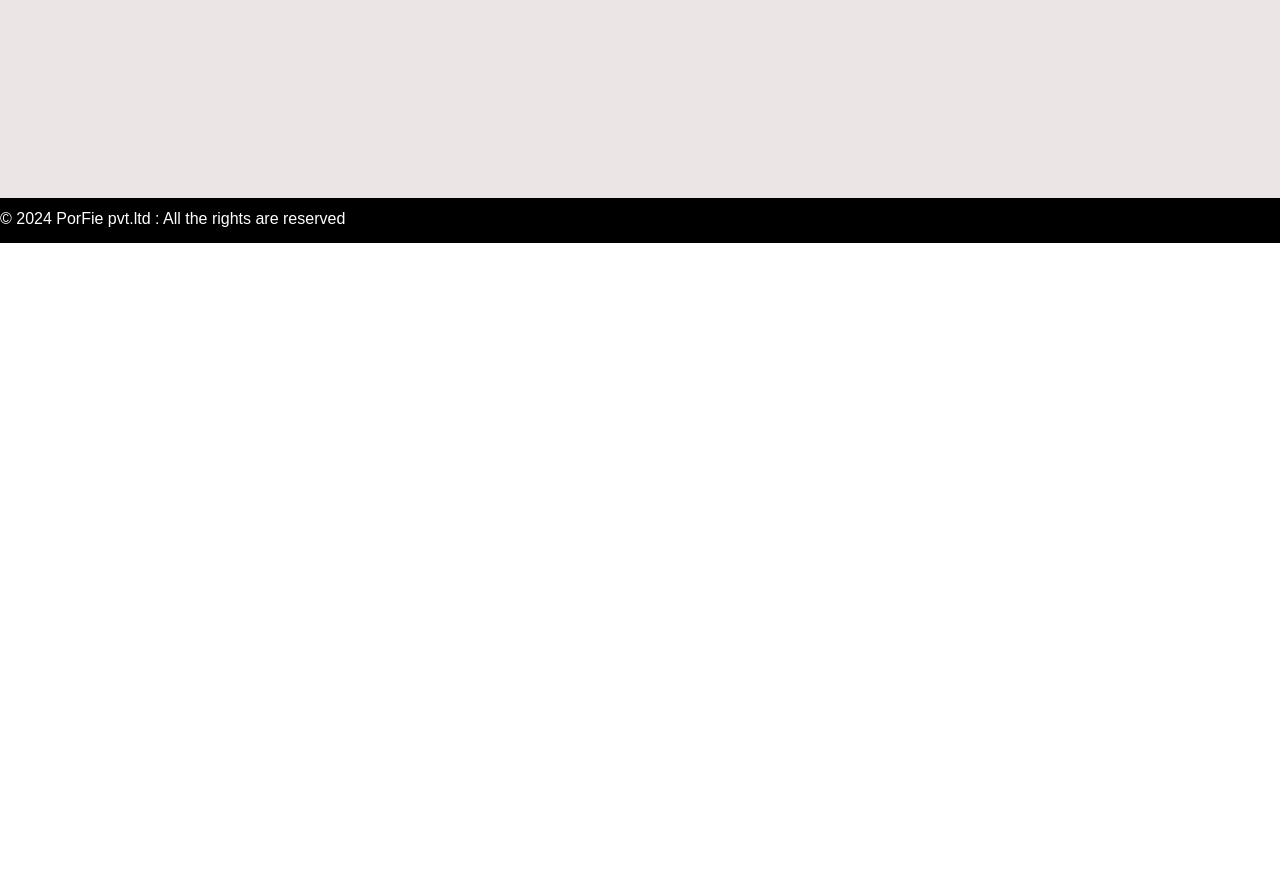
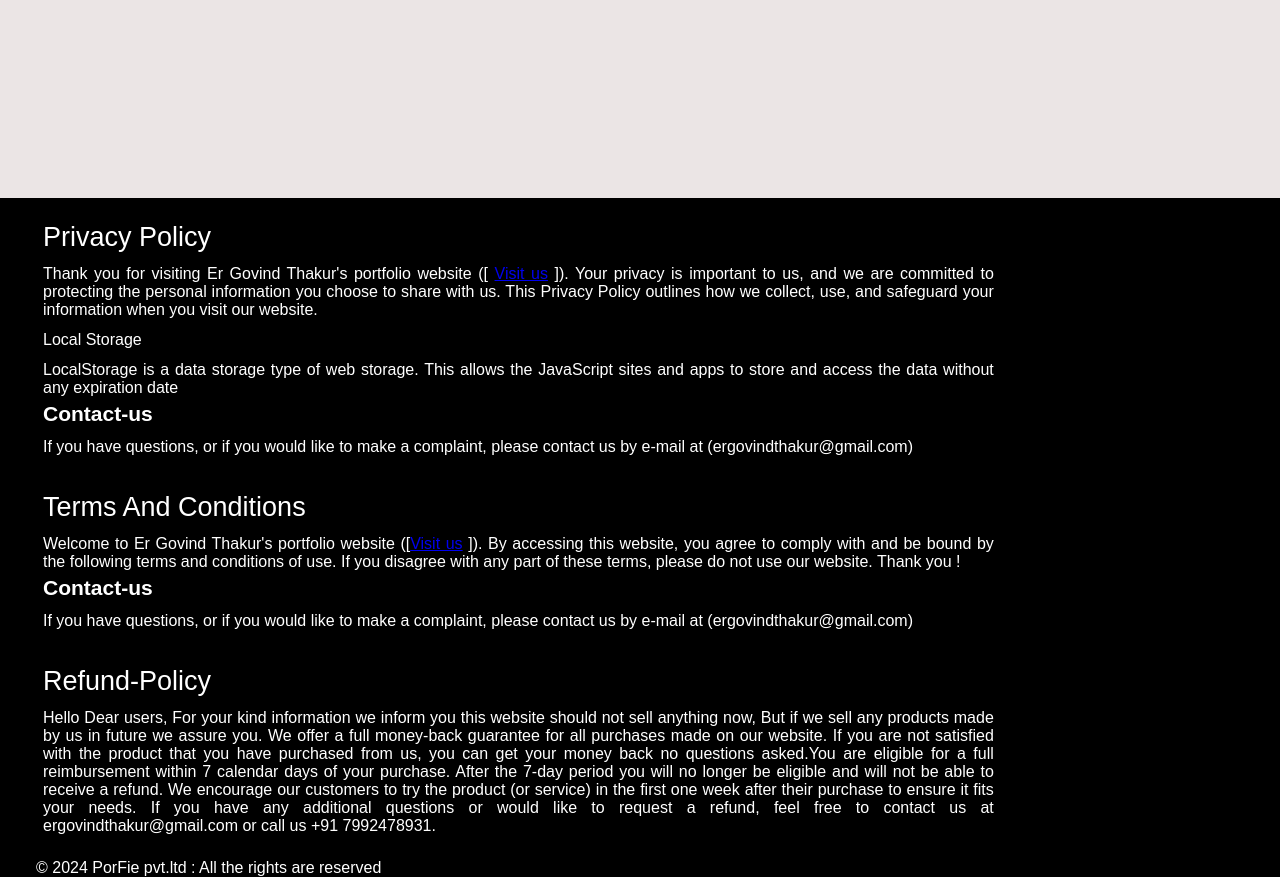
Before and after one commit to ErGovindthakur/CODSOFT_task1, a plain HTML site: page index.html in a window 1280 px wide. Shown: the part 3914-4791 px from the top of the page. Before the commit the page ends 4157 px from the top, so only its background shows below. Drawn offline with nearby package versions, Linux system fonts and the light colour scheme.

Commit message:
Fixing some issue related

```diff
--- a/index.css
+++ b/index.css
@@ -434,8 +434,31 @@ background:rgb(5, 145, 5) ;
 
 }
 /* code of footer section  */
+.privacy-policy{
+    width: 81%;
+    font-family: sans-serif;
+    padding: 12px 43px;
+}
+.privacy-policy .privacy-policy-heading{
+    font-size: 27px;
+}
+
+.terms-condition{
+    width: 81%;
+    font-family: sans-serif;
+    padding: 12px 43px;
+}
+.terms, .refund{
+    font-size: 27px;
+}
+
+.refund-policy{
+    width: 81%;
+    font-family: sans-serif;
+    padding: 12px 43px;
+}
 footer{
     width: 100%;
-    height: 45px;
     background: black;
+    text-align: justify;
 }
--- a/index.html
+++ b/index.html
@@ -16,6 +16,7 @@
       href="https://cdn.jsdelivr.net/npm/remixicon@4.2.0/fonts/remixicon.css"
       rel="stylesheet"
     />
+    <script src="./index.js"></script>
   </head>
   <body>
     <!-- This is our header section containing navbar, short intro of mySelf -->
@@ -254,7 +255,7 @@
     <div class="form-section">
       <p class="para1">CONTACT US !</p>
       <p class="para2">We can't solve your problem if don't tell us about it</p>
-      <form action="no-action" method="get">
+      <form onsubmit="SendData(event)">
         <input type="text" name="name" placeholder="Your name*">
         <input type="email" name="email" placeholder="Email*">
         <textarea name="msg" placeholder="Message" cols="30" rows="10"></textarea>
@@ -289,7 +290,35 @@
 
   <!-- // Designing our small footer section  -->
   <footer>
-    <p>&copy; 2024 PorFie pvt.ltd : All the rights are reserved</p>
+    <!-- Privacy Policy section  -->
+    <div class="privacy-policy">
+      <p class="privacy-policy-heading">Privacy Policy</p>
+      <p class="privacy-policy-para">Thank you for visiting Er Govind Thakur's portfolio website ([ <a href="https://codsoft-task1-o2rvlegoc-goivnd-kumar-thakurs-projects.vercel.app/#about">Visit us</a> ]). Your privacy is important to us, and we are committed to protecting the personal information you choose to share with us. This Privacy Policy outlines how we collect, use, and safeguard your information when you visit our website.</p>
+
+      <p class="storage">Local Storage</p>
+      <p class="storage-method">LocalStorage is a data storage type of web storage. This allows the JavaScript sites and apps to store and access the data without any expiration date</p>
+
+      <h4 style="font-size: 21px; color: white; padding-top: 5px; display: block;">Contact-us</h4>
+      <p>If you have questions, or if you would like to make a complaint, please contact us by e‑mail at (ergovindthakur@gmail.com)</p>
+
+    </div>
+
+    <!-- Terms and condition section  -->
+     <div class="terms-condition">
+      <p class="terms">Terms And Conditions</p>
+      <p>Welcome to Er Govind Thakur's portfolio website ([<a href="https://codsoft-task1-o2rvlegoc-goivnd-kumar-thakurs-projects.vercel.app/#about">Visit us</a> ]). By accessing this website, you agree to comply with and be bound by the following terms and conditions of use. If you disagree with any part of these terms, please do not use our website. Thank you !</p>
+
+      <h4 style="font-size: 21px; color: white; padding-top: 5px; display: block;">Contact-us</h4>
+      <p>If you have questions, or if you would like to make a complaint, please contact us by e‑mail at (ergovindthakur@gmail.com)</p>
+     </div>
+
+     <div class="refund-policy">
+      <p class="refund">Refund-Policy</p>
+      <p class="refund-info">Hello Dear users, For your kind information we inform you this website should not sell anything now, But if we sell any products made by us in future we assure you.
+        We offer a full money-back guarantee for all purchases made on our website. If you are not satisfied with the product that you have purchased from us, you can get your money back no questions asked.You are eligible for a full reimbursement within 7 calendar days of your purchase. After the 7-day period you will no longer be eligible and will not be able to receive a refund. We encourage our customers to try the product (or service) in the first one week after their purchase to ensure it fits your needs. If you have any additional questions or would like to request a refund, feel free to contact us at ergovindthakur@gmail.com or call us +91 7992478931.
+      </p>
+     </div>
+    <p style="padding-left: 36px;">&copy; 2024 PorFie pvt.ltd : All the rights are reserved</p>
   </footer>
   </body>
 </html>
--- /dev/null
+++ b/index.js
@@ -0,0 +1,9 @@
+// Writing our all the logics here
+
+const SendData = (event) => {
+     event.preventDefault()
+     const formData = event.target
+     const customerName = formData.name.value
+     alert(`Hi Dear ${customerName} Welcome to PraGo,And Thanks for your valuable feedback, For any Query please contact us`)
+     formData.reset()
+}
```
